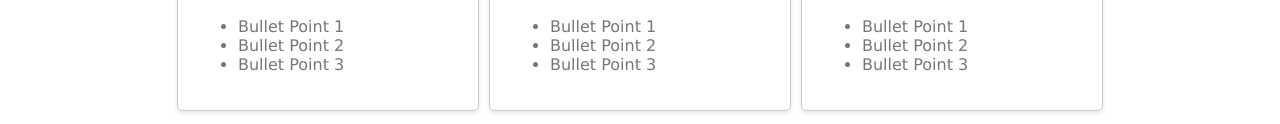
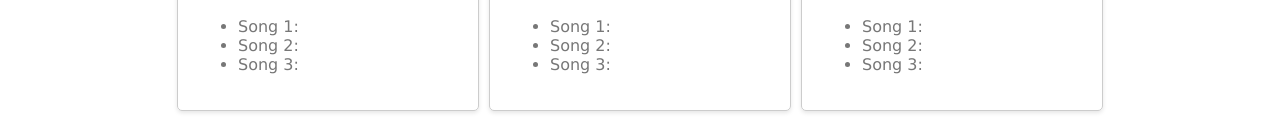
Before and after one commit to XanniaSimpson/SEA-project, a plain HTML site: page index.html in a window 1280 px wide. Shown: the part 442-566 px from the top of the page. Drawn offline with Linux system fonts and the light colour scheme.

Commit message:
Update index.html

```diff
--- a/index.html
+++ b/index.html
@@ -17,12 +17,12 @@
     </div>
     <div class="card" style="display: none;">
         <div class="card-content">
-            <h2>TV Show Title</h2>
-            <img src="" alt="TV Show Poster">
+            <h2> Music Genre </h2>
+            <img src="" alt="Genre Poster">
             <ul>
-                <li>Bullet Point 1</li>
-                <li>Bullet Point 2</li>
-                <li>Bullet Point 3</li>
+                <li>Song 1: </li>
+                <li>Song 2: </li>
+                <li>Song 3: </li>
             </ul>
         </div>
     </div>
```
